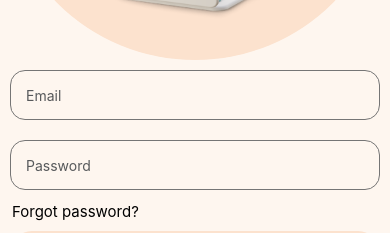
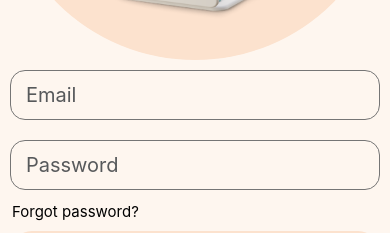
Before and after one commit to yashrajsinh/LogIn---Screen-React-Native, a React Native app: screen / in a window 390 px wide. Shown: the part 290-523 px from the top of the page. Built offline with nearby package versions, Linux system fonts and the light colour scheme.

Commit message:
useStates needs to be worked on

```diff
--- a/App.tsx
+++ b/App.tsx
@@ -15,8 +15,10 @@ import {
   Alert,
   TouchableOpacity,
 } from 'react-native';
+import { useState } from 'react';
 
 function App() {
+  const [userName, setUserName] = useState('');
   return (
     <SafeAreaProvider style={styles.mainBackground}>
       <View style={styles.loginContainer}>
@@ -40,6 +42,7 @@ function App() {
         placeholderTextColor={'#57595B'}
       ></TextInput>
       <TextInput
+        secureTextEntry={true}
         style={styles.inputText}
         placeholder="Password"
         placeholderTextColor={'#57595B'}
@@ -95,7 +98,9 @@ const styles = StyleSheet.create({
   inputText: {
     borderWidth: 1,
     borderColor: '#757575',
+    color: '#25343F',
     borderRadius: 15,
+    fontSize: 20,
     padding: 15,
     height: 50,
     margin: 10,
```
